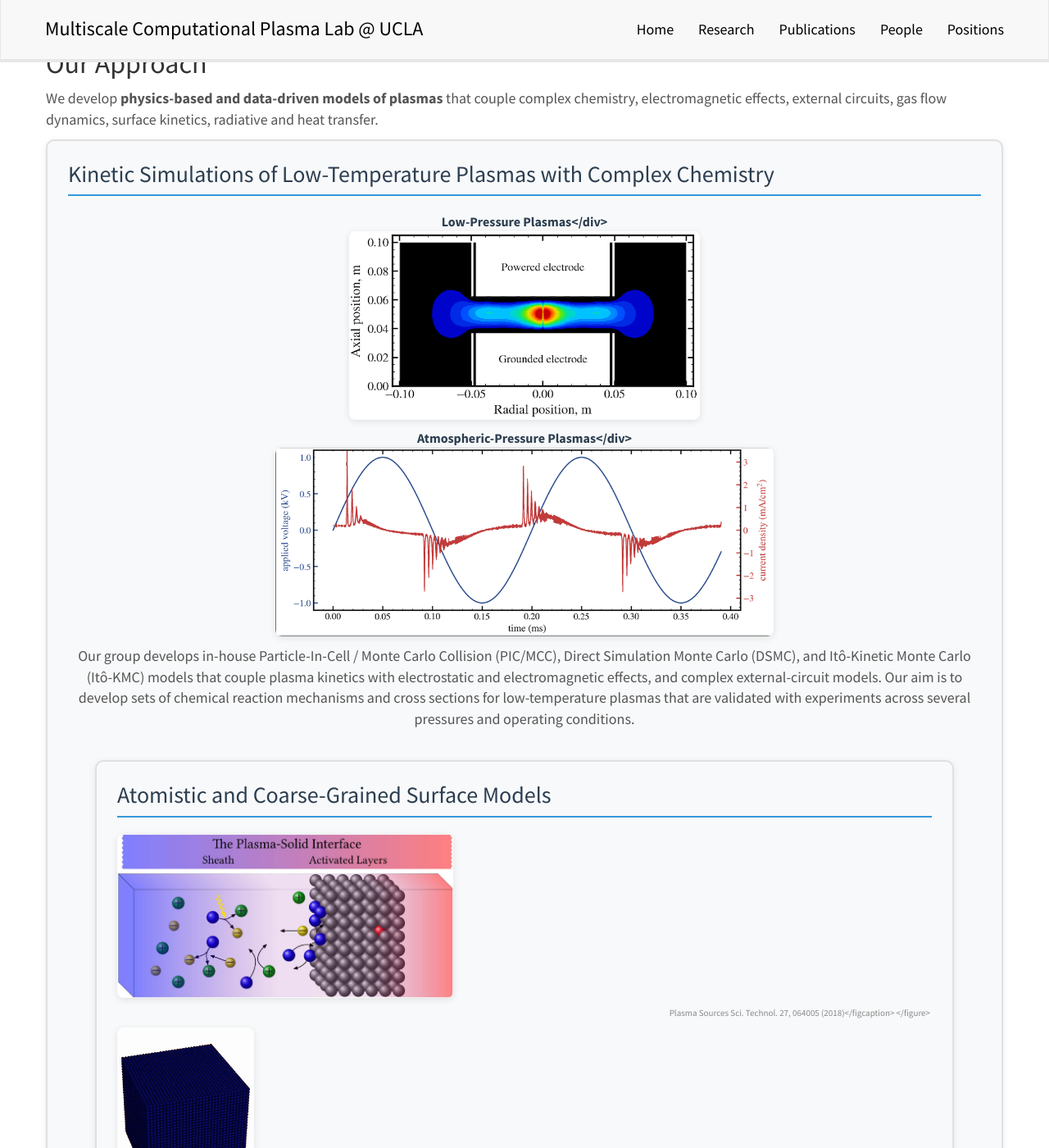
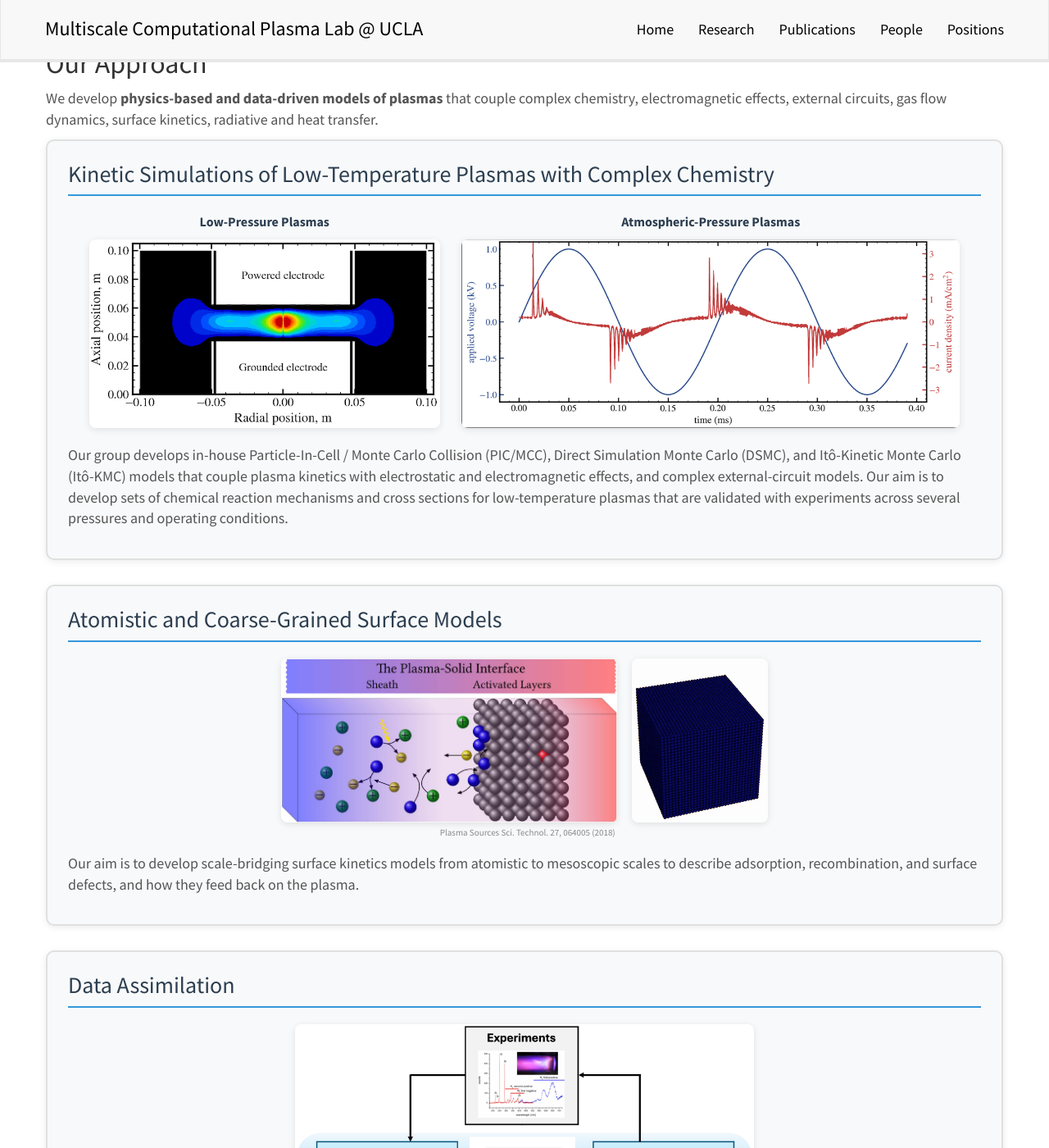
Before and after one commit to vialetto/vialettolab, a Jekyll site: the page built from _pages/research.md, in a window 1280 px wide and 1400 px high, scrolled down 1267 px. Shown: the whole window at 82% size. Built offline with Jekyll 4.4.1, drawn with Linux system fonts in a browser that asks for light colours; nearby versions of some CDN libraries; a style sheet for code colours, icons or effects is not loaded; some of the changed text lies outside the part shown.

Commit message:
Fix box layout: markdown="0" so parse_block_html leaves HTML intact
_config.yml sets parse_block_html: true, which made kramdown parse
Markdown inside the raw-HTML approach boxes -- wrapping text in <p>
and escaping nested </div> tags, breaking every flex layout. Add
markdown="0" to each research-box (same as the Research Areas cards)
so the HTML passes through verbatim. Verified with kramdown+GFM under
the exact _config.yml options: 20 leaked tags -> 0.

Co-Authored-By: Claude Opus 4.8 <noreply@anthropic.com>

```diff
--- a/_pages/research.md
+++ b/_pages/research.md
@@ -94,7 +94,7 @@ Our research group focuses on developing advanced computational models to unders
 
 We develop **physics-based and data-driven models of plasmas** that couple complex chemistry, electromagnetic effects, external circuits, gas flow dynamics, surface kinetics, radiative and heat transfer.
 
-<div class="research-box">
+<div class="research-box" markdown="0">
 <h3>Kinetic Simulations of Low-Temperature Plasmas with Complex Chemistry</h3>
 <div class="rb-pair">
 <div class="rb-pair-item">
@@ -109,7 +109,7 @@ We develop **physics-based and data-driven models of plasmas** that couple compl
 <p>Our group develops in-house Particle-In-Cell / Monte Carlo Collision (PIC/MCC), Direct Simulation Monte Carlo (DSMC), and Itô-Kinetic Monte Carlo (Itô-KMC) models that couple plasma kinetics with electrostatic and electromagnetic effects, and complex external-circuit models. Our aim is to develop sets of chemical reaction mechanisms and cross sections for low-temperature plasmas that are validated with experiments across several pressures and operating conditions.</p>
 </div>
 
-<div class="research-box">
+<div class="research-box" markdown="0">
 <h3>Atomistic and Coarse-Grained Surface Models</h3>
 <div class="rb-duo">
 <figure>
@@ -123,7 +123,7 @@ We develop **physics-based and data-driven models of plasmas** that couple compl
 <p>Our aim is to develop scale-bridging surface kinetics models from atomistic to mesoscopic scales to describe adsorption, recombination, and surface defects, and how they feed back on the plasma.</p>
 </div>
 
-<div class="research-box">
+<div class="research-box" markdown="0">
 <h3>Data Assimilation</h3>
 <figure class="rb-figure" style="max-width: 560px;">
 <img src="{{ site.url }}{{ site.baseurl }}/images/approach/data-assimilation.png" alt="Digital twin: experiments, data assimilation, control, and physics-based model">
@@ -131,7 +131,7 @@ We develop **physics-based and data-driven models of plasmas** that couple compl
 <p>We fuse model results with experimental data to infer quantities that cannot be measured directly, such as internal plasma parameters, cross sections, and reaction rates from spectroscopic and swarm data.</p>
 </div>
 
-<div class="research-box">
+<div class="research-box" markdown="0">
 <h3>Surrogate Modeling</h3>
 <div class="flow3">
 <div class="flow-step">
@@ -153,7 +153,7 @@ We develop **physics-based and data-driven models of plasmas** that couple compl
 <p>Our goal is to develop the next generation of surrogate models and reduced-order models for plasma–material interactions, which make it feasible to explore the vast parameter space of plasma chemistry and surface conditions at a fraction of the cost.</p>
 </div>
 
-<div class="research-box">
+<div class="research-box" markdown="0">
 <h3>Boltzmann Equation for Charged Particles</h3>
 <div class="rb-duo rb-duo-lg">
 <figure>
```
